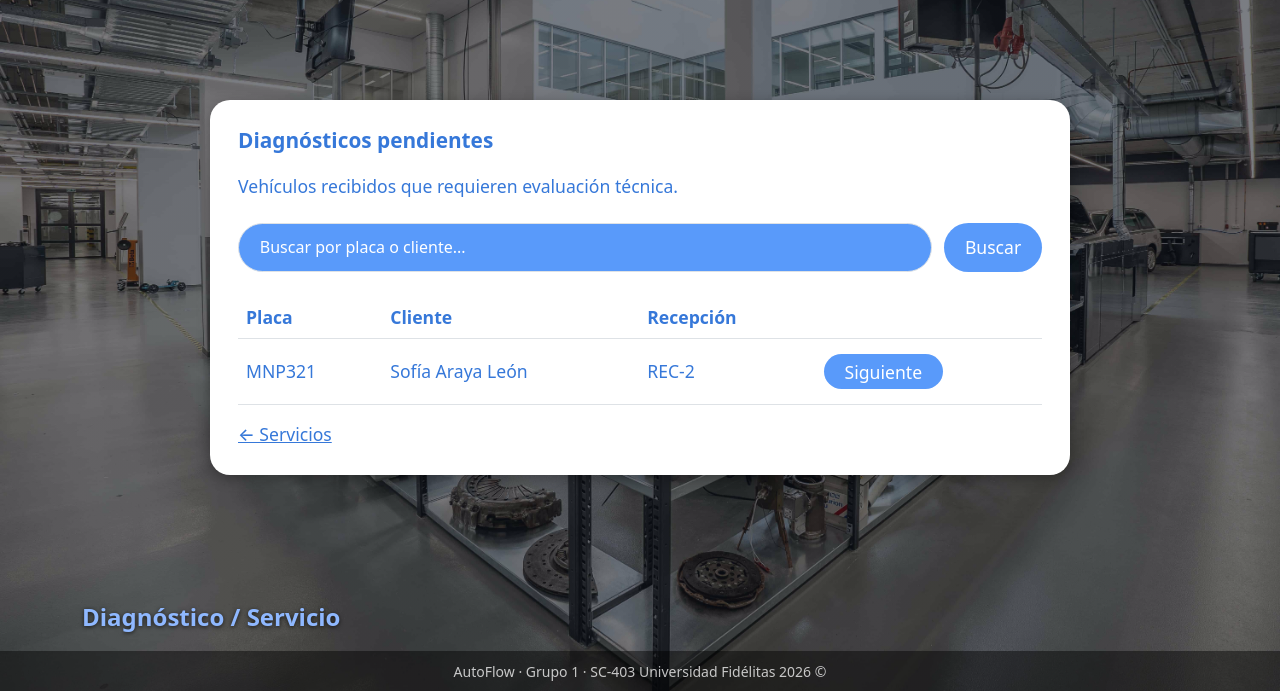
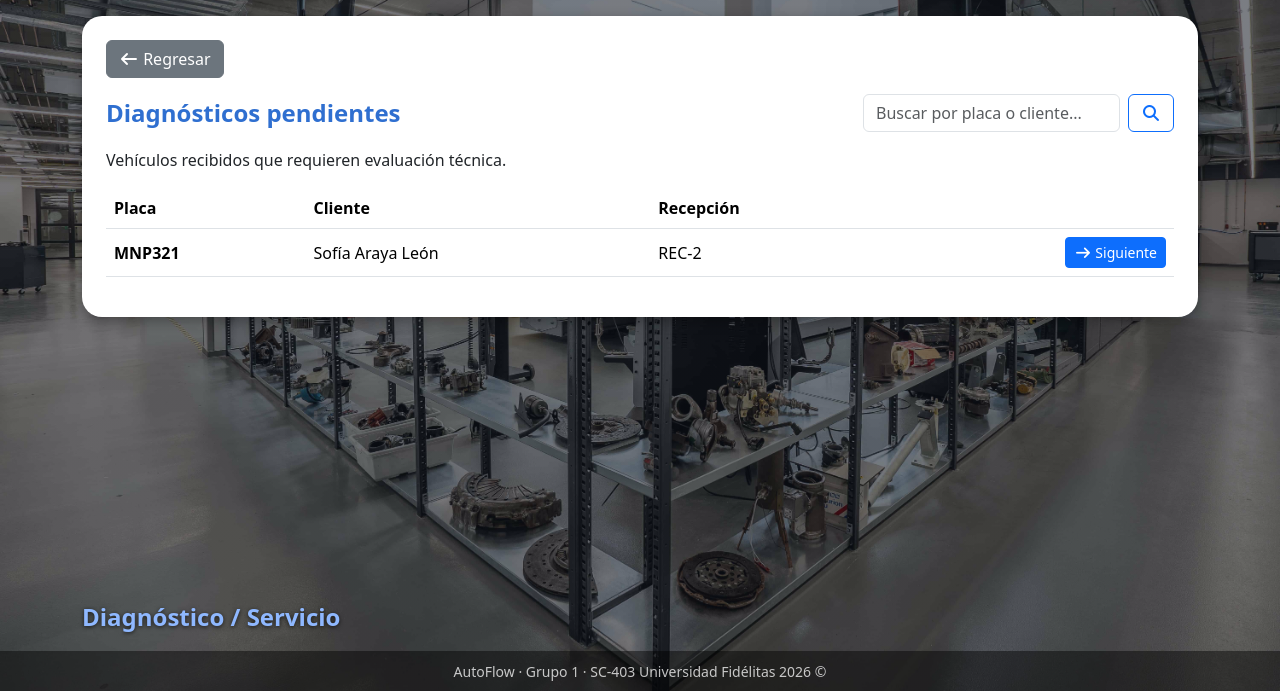
Before and after one commit to De-Frost/AutoFlow, a Spring Boot app: page /diagnostico/listado in a window 1280 px wide. Shown: the part 109-800 px from the top of the page. Run offline with Spring Boot 4, Linux system fonts and the light colour scheme; data comes from the database, SQL or seed files in the repository; some libraries are stand-ins or nearby versions.

Commit message:
Cambio de Botones con BootStrap en Diagnostico

```diff
--- a/src/main/resources/templates/diagnostico/listado.html
+++ b/src/main/resources/templates/diagnostico/listado.html
@@ -1,18 +1,62 @@
 <!DOCTYPE html>
-<html lang="es" xmlns:th="http://www.thymeleaf.org">
-<head th:replace="~{general/fragmentos :: head}"></head>
-<body><header th:replace="~{general/fragmentos :: header}"></header>
-<main class="container af-hu16"><section class="af-tarjeta af-orden af-diagnostico">
-<h1>[[#{diagnostico.pendientes}]]</h1><p>[[#{diagnostico.pendientes.texto}]]</p>
-<form method="get" th:action="@{/diagnostico/listado}" class="af-filtro-diagnostico" role="search">
-<label class="visually-hidden" for="busqueda">[[#{diagnostico.buscar}]]</label>
-<input class="form-control" id="busqueda" name="busqueda" type="search" th:placeholder="#{diagnostico.buscar.placeholder}" th:value="${busqueda}"/>
-<button class="af-boton" type="submit">[[#{accion.buscar}]]</button></form>
-<p class="my-4" th:if="${#lists.isEmpty(recepciones)}" role="status">[[#{diagnostico.sinresultados}]]</p>
-<div class="table-responsive" th:unless="${#lists.isEmpty(recepciones)}"><table class="table af-tabla-servicios">
-<thead><tr><th>[[#{diagnostico.placa}]]</th><th>[[#{diagnostico.cliente}]]</th><th>[[#{diagnostico.recepcion}]]</th><th><span class="visually-hidden">[[#{diagnostico.accion}]]</span></th></tr></thead>
-<tbody><tr th:each="r : ${recepciones}"><td th:text="${r.vehiculo.placa}"></td><td th:text="${r.vehiculo.cliente.nombre}"></td>
-<td th:text="${'REC-' + r.idRecepcion}"></td><td><a class="af-boton" th:href="@{/diagnostico/registrar/{id}(id=${r.idRecepcion})}" th:aria-label="|#{diagnostico.registrarde} ${r.vehiculo.placa}|">[[#{accion.siguiente}]]</a></td></tr></tbody></table></div>
-<a th:href="@{/servicios}">← [[#{plantilla.servicios}]]</a>
-</section></main><div class="container pb-3 af-ruta">[[#{diagnostico.ruta}]]</div>
-<footer th:replace="~{general/fragmentos :: footer}"></footer></body></html>
+<html xmlns="http://www.w3.org/1999/xhtml"
+      xmlns:th="http://www.thymeleaf.org">
+    <head th:replace="~{general/fragmentos :: head}"/>
+    <body>
+        <header th:replace="~{general/fragmentos :: header}"/>
+
+        <main>
+            <section class="container py-3">
+                <div class="af-tarjeta">
+                    <div class="mb-3">
+                        <a th:href="@{/servicios}" class="btn btn-secondary">
+                            <i class="fas fa-arrow-left"></i> [[#{accion.regresar}]]</a>
+                    </div>
+                    <div class="d-flex flex-wrap align-items-center gap-2 mb-3">
+                        <h1 class="af-tarjeta-titulo h4 m-0 me-auto">[[#{diagnostico.pendientes}]]</h1>
+                        <!-- Busqueda por placa o cliente -->
+                        <form th:action="@{/diagnostico/listado}" method="get" class="d-flex gap-2" role="search">
+                            <input type="search" name="busqueda" th:value="${busqueda}" class="form-control"
+                                   th:placeholder="#{diagnostico.buscar.placeholder}" th:aria-label="#{diagnostico.buscar}"/>
+                            <button type="submit" class="btn btn-outline-primary" th:aria-label="#{accion.buscar}">
+                                <i class="fa-solid fa-magnifying-glass"></i></button>
+                        </form>
+                    </div>
+                    <p>[[#{diagnostico.pendientes.texto}]]</p>
+
+                    <div class="table-responsive" th:if="${!#lists.isEmpty(recepciones)}">
+                        <table class="table table-hover align-middle">
+                            <thead>
+                                <tr>
+                                    <th>[[#{diagnostico.placa}]]</th>
+                                    <th>[[#{diagnostico.cliente}]]</th>
+                                    <th>[[#{diagnostico.recepcion}]]</th>
+                                    <th></th>
+                                </tr>
+                            </thead>
+                            <tbody>
+                                <tr th:each="r : ${recepciones}">
+                                    <td class="fw-semibold">[[${r.vehiculo.placa}]]</td>
+                                    <td>[[${r.vehiculo.cliente.nombre}]]</td>
+                                    <td>REC-[[${r.idRecepcion}]]</td>
+                                    <td class="text-nowrap text-end">
+                                        <a th:href="@{/diagnostico/registrar/{id}(id=${r.idRecepcion})}" class="btn btn-primary btn-sm"
+                                           th:aria-label="|#{diagnostico.registrarde} ${r.vehiculo.placa}|">
+                                            <i class="fas fa-arrow-right"></i> [[#{accion.siguiente}]]</a>
+                                    </td>
+                                </tr>
+                            </tbody>
+                        </table>
+                    </div>
+                    <div class="text-center p-2" th:if="${#lists.isEmpty(recepciones)}" role="status">
+                        <span>[[#{diagnostico.sinresultados}]]</span></div>
+                </div>
+            </section>
+        </main>
+
+        <!-- Nombre de la seccion -->
+        <div class="container pb-3"><span class="af-ruta">[[#{diagnostico.ruta}]]</span></div>
+
+        <footer th:replace="~{general/fragmentos :: footer}"/>
+    </body>
+</html>
```
Also changed, not shown: src/main/resources/templates/diagnostico/registrar.html (+55 -20 lines).
